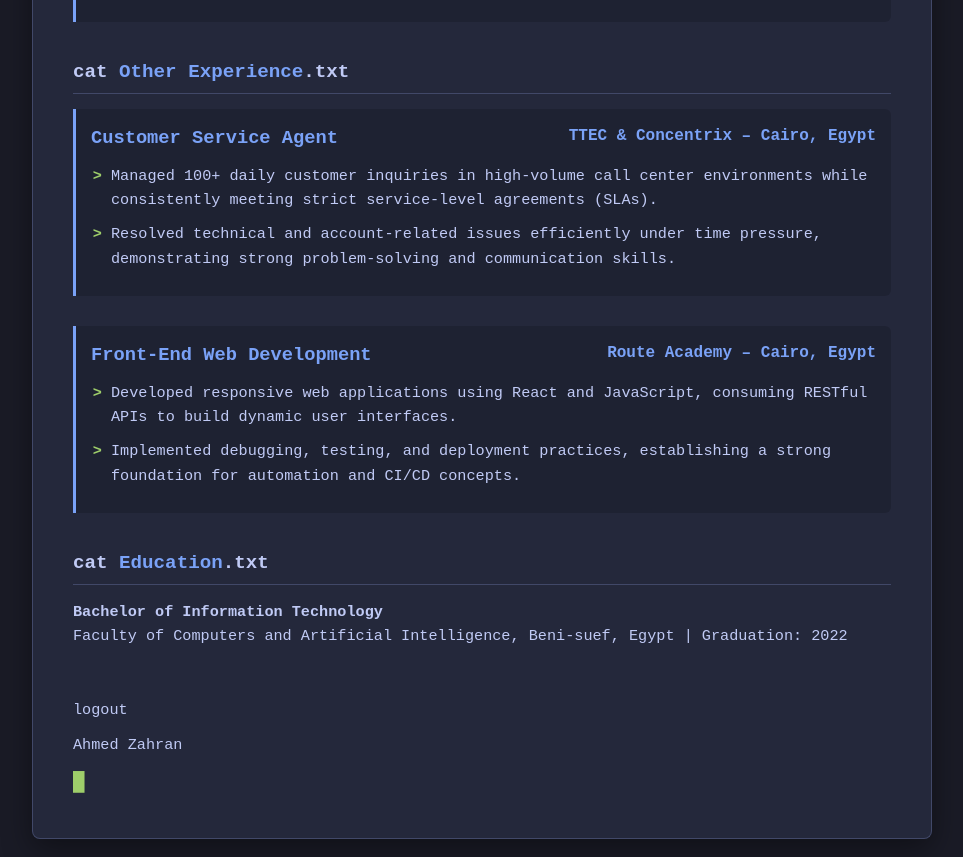
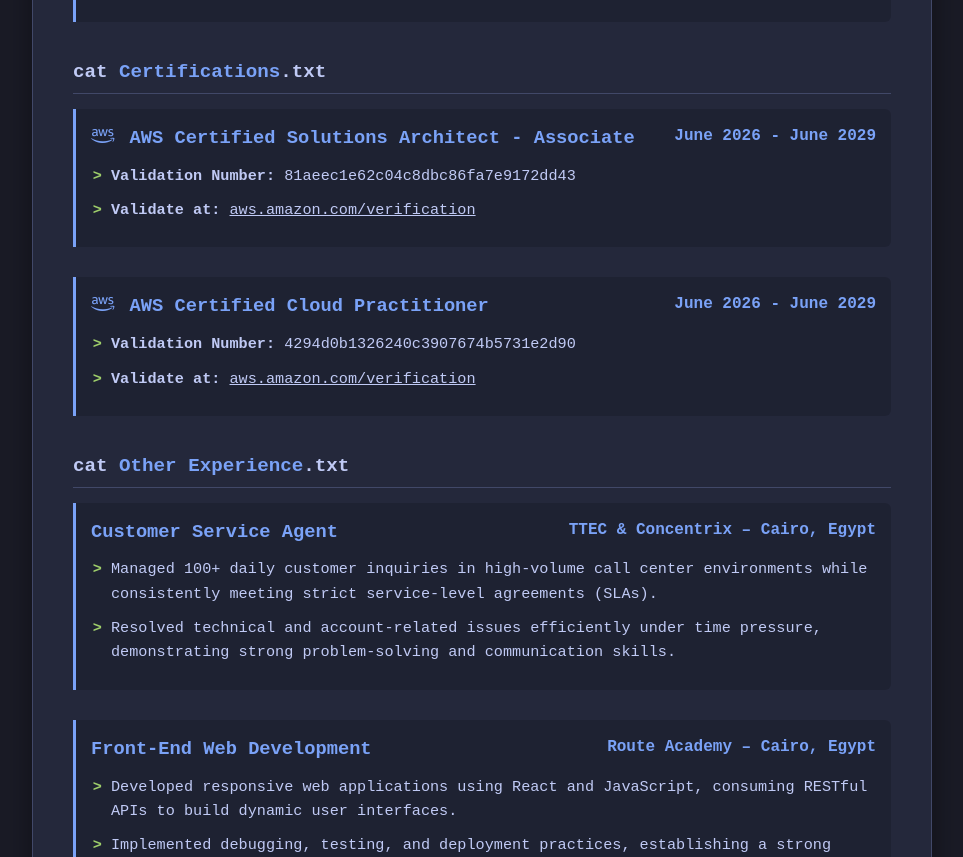
Before and after one commit to ahmedzahranali/The-Cloud-resume-challenge, a website: page frontend/index.html in a window 1280 px wide. Shown: the part 2480-3337 px from the top of the page, without its empty margins (158-1121 px from the left). Drawn offline with Linux system fonts and the light colour scheme; no server answers.

Commit message:
Added my credintials information.

```diff
--- a/frontend/index.html
+++ b/frontend/index.html
@@ -35,7 +35,6 @@
 </header>
 
 <main>
-    <!-- Notice the new 'fade-in-section' class on every section -->
     <section id="summary" class="fade-in-section">
         <h2>Professional Summary</h2>
         <p>Emerging Cloud DevOps Engineer with a Bachelor's degree in Information Technology and hands-on expertise in cloud-native infrastructure. Fluent in English (C1 level) and proficient in orchestrating scalable environments using Terraform, Kubernetes, and Docker. Strong technical foundation in AWS serverless architectures, Linux system administration, and CI/CD automation. Proven ability to engineer zero-trust deployment pipelines, implement Infrastructure as Code (IaC), and establish proactive observability to optimize and secure cloud operations.</p>
@@ -115,6 +114,32 @@
         </article>
     </section>
 
+    <section id="certifications" class="fade-in-section">
+        <h2>Certifications</h2>
+
+        <article class="exp-item">
+            <div class="exp-header">
+                <h3><i class="fab fa-aws"></i> AWS Certified Solutions Architect - Associate</h3>
+                <span>June 2026 - June 2029</span>
+            </div>
+            <ul>
+                <li><strong>Validation Number:</strong> 81aeec1e62c04c8dbc86fa7e9172dd43</li>
+                <li><strong>Validate at:</strong> <a href="https://aws.amazon.com/verification" target="_blank" style="color: inherit;">aws.amazon.com/verification</a></li>
+            </ul>
+        </article>
+
+        <article class="exp-item">
+            <div class="exp-header">
+                <h3><i class="fab fa-aws"></i> AWS Certified Cloud Practitioner</h3>
+                <span>June 2026 - June 2029</span>
+            </div>
+            <ul>
+                <li><strong>Validation Number:</strong> 4294d0b1326240c3907674b5731e2d90</li>
+                <li><strong>Validate at:</strong> <a href="https://aws.amazon.com/verification" target="_blank" style="color: inherit;">aws.amazon.com/verification</a></li>
+            </ul>
+        </article>
+    </section>
+
     <section id="other-experience" class="fade-in-section">
         <h2>Other Experience</h2>
 
```
